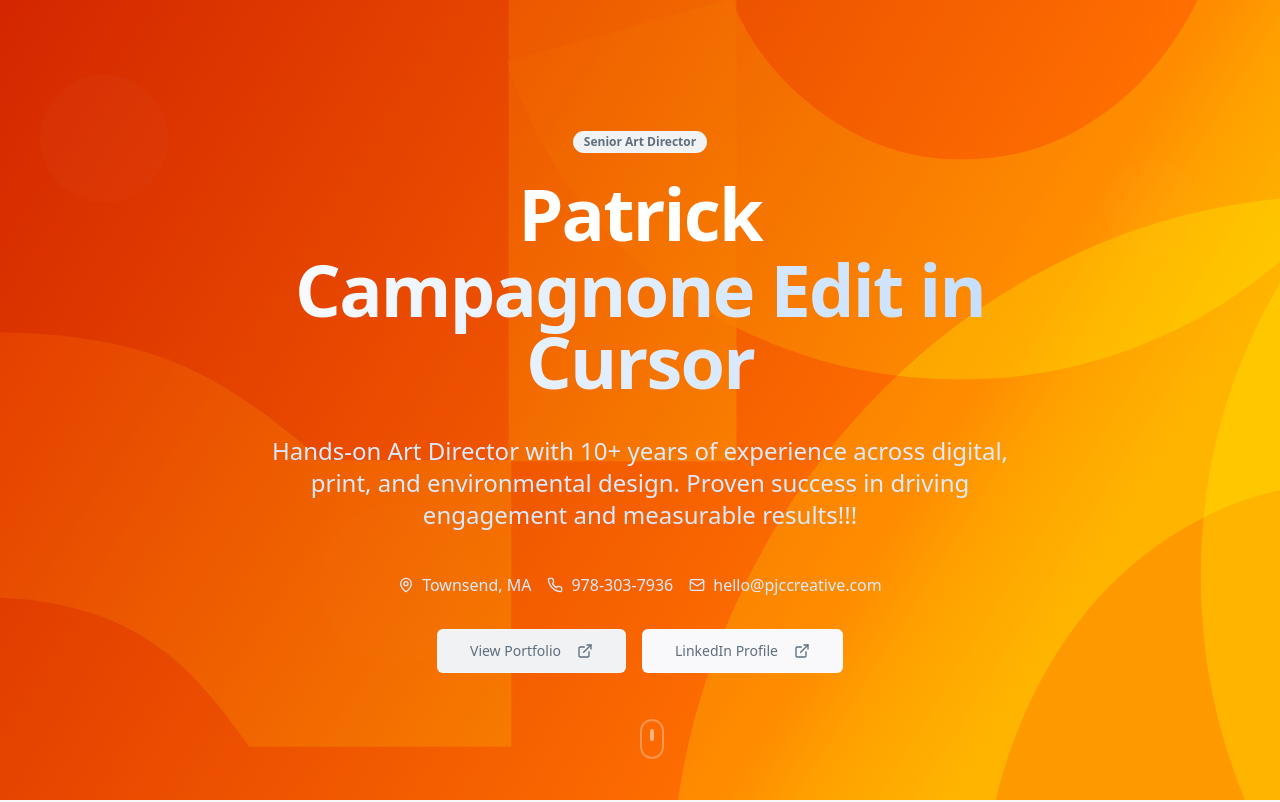
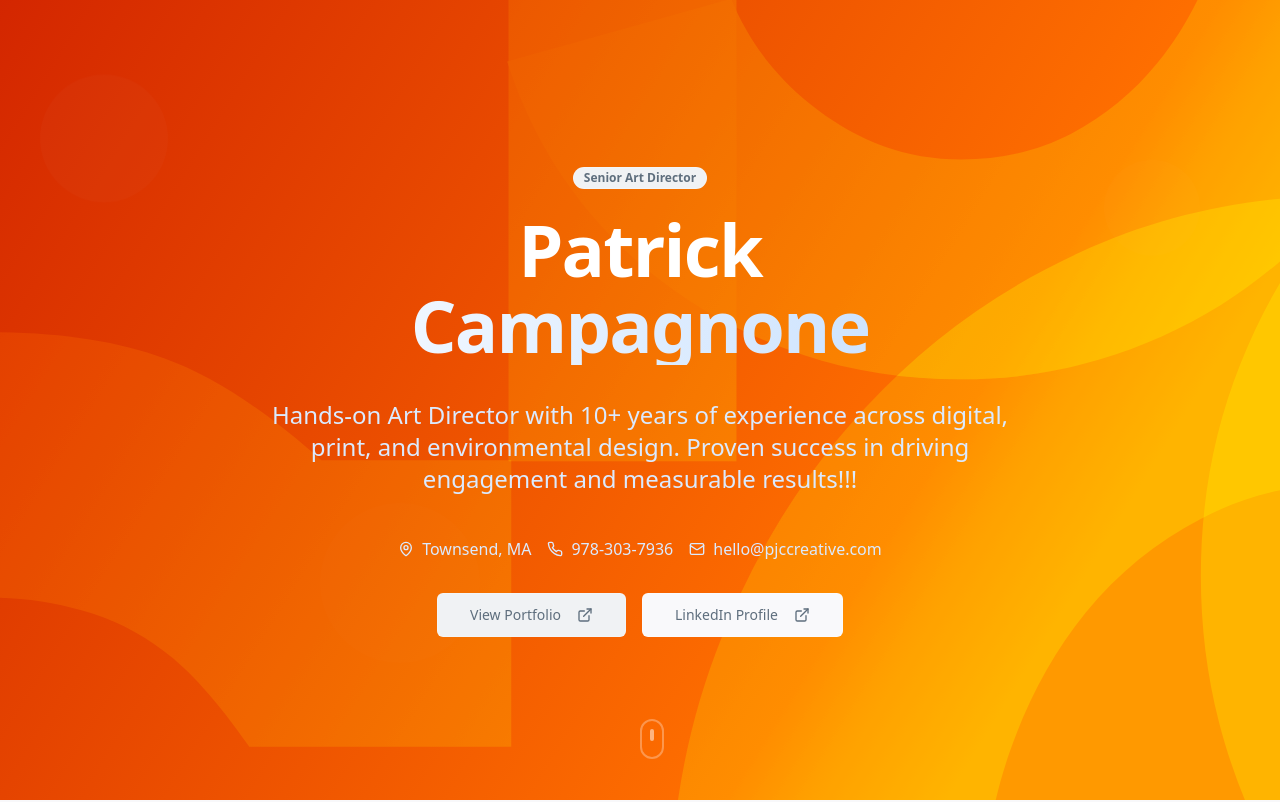
Before and after one commit to PJCCreative/pdf-to-portfoly, a React (Vite) app: page / in a window 1280 px wide. Shown: the top 802 px of the page. Built offline with nearby package versions, Linux system fonts and the light colour scheme; the HTML template or start-up script is replaced by a standard one; a web font is replaced by a local one.

Commit message:
Visual edit in Lovable

```diff
--- a/src/components/Hero.tsx
+++ b/src/components/Hero.tsx
@@ -41,9 +41,7 @@ export const Hero = () => {
 
             <h1 className="text-5xl md:text-7xl font-bold mb-6 tracking-tight">
               Patrick
-              <span className="block bg-gradient-to-r from-white to-blue-200 bg-clip-text text-transparent py-[4px]">
-                Campagnone Edit in Cursor
-              </span>
+              <span className="block bg-gradient-to-r from-white to-blue-200 bg-clip-text text-transparent py-[4px]">Campagnone</span>
             </h1>
 
             <p className="text-xl md:text-2xl mb-8 text-blue-100 leading-relaxed max-w-3xl mx-auto py-[10px]">Hands-on Art Director with 10+ years of experience across digital, print, and environmental design. Proven success in driving engagement and measurable results!!!</p>
```
